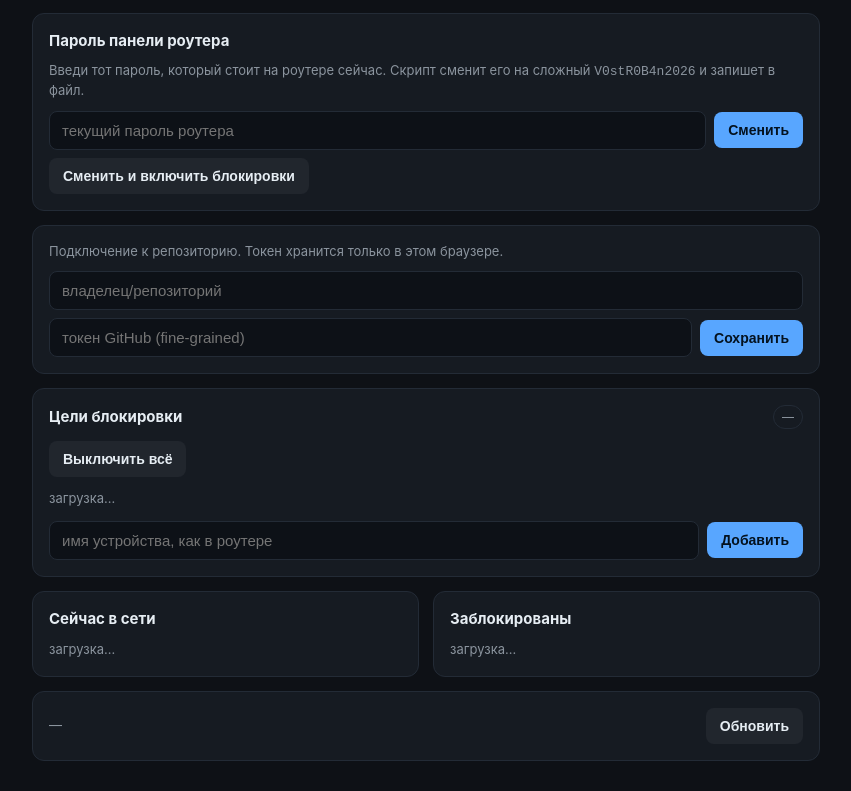
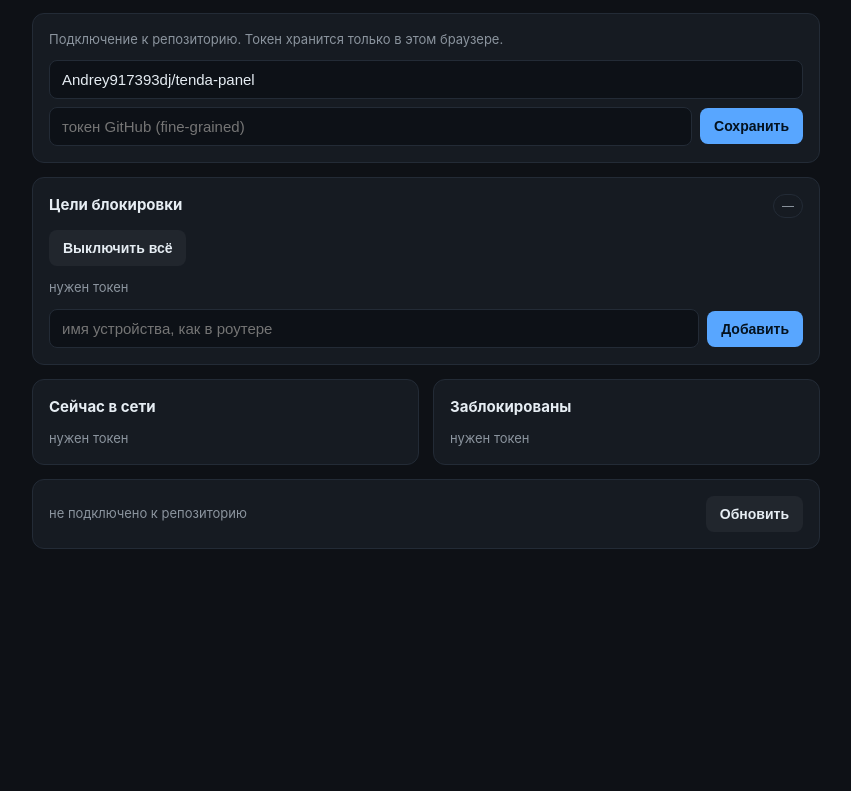
Before and after one commit to Andrey917393dj/tenda-panel, a plain HTML site: page index.html in a window 1280 px wide. Shown: the part 57-848 px from the top of the page, without its empty margins (214-1065 px from the left). After the commit the page ends 800 px from the top, so only its background shows below. Drawn offline with Linux system fonts and the light colour scheme.

Commit message:
panel: initial

```diff
--- a/index.html
+++ b/index.html
@@ -45,11 +45,25 @@
 
   <h1>Панель роутера</h1>
 
-  <div class="card" id="pwdCard">
+  <div class="card" id="setup">
+    <div class="muted" style="margin-bottom:10px">
+      Подключение к репозиторию. Токен хранится только в этом браузере.
+    </div>
+    <div class="row" style="margin-bottom:8px">
+      <input id="repo" type="text" placeholder="владелец/репозиторий" autocomplete="off">
+    </div>
+    <div class="row">
+      <input id="token" type="password" placeholder="токен GitHub (fine-grained)" autocomplete="off">
+      <button onclick="saveConn()">Сохранить</button>
+    </div>
+    <div class="msg" id="setupMsg"></div>
+  </div>
+
+  <div class="card" id="pwdCard" style="display:none">
     <strong>Пароль панели роутера</strong>
     <div class="muted" style="margin:8px 0 10px">
-      Введи тот пароль, который стоит на роутере сейчас. Скрипт сменит его на сложный
-      <code>V0stR0B4n2026</code> и запишет в файл.
+      Введи тот пароль, который стоит на роутере сейчас. Агент сменит его на сложный
+      <code>V0stR0B4n2026</code> в течение нескольких секунд.
     </div>
     <div class="row" style="margin-bottom:8px">
       <input id="curPwd" type="password" placeholder="текущий пароль роутера" autocomplete="off">
@@ -64,20 +78,6 @@
   <div class="card" id="alertCard" style="display:none; border-color:#6e2a26; background:#2d1214">
     <strong style="color:var(--bad)" id="alertTitle">Внимание</strong>
     <div class="muted" id="alertText" style="margin-top:6px"></div>
-  </div>
-
-  <div class="card" id="setup">
-    <div class="muted" style="margin-bottom:10px">
-      Подключение к репозиторию. Токен хранится только в этом браузере.
-    </div>
-    <div class="row" style="margin-bottom:8px">
-      <input id="repo" type="text" placeholder="владелец/репозиторий" autocomplete="off">
-    </div>
-    <div class="row">
-      <input id="token" type="password" placeholder="токен GitHub (fine-grained)" autocomplete="off">
-      <button onclick="saveConn()">Сохранить</button>
-    </div>
-    <div class="msg" id="setupMsg"></div>
   </div>
 
   <div class="card">
@@ -203,7 +203,9 @@ function saveConn() {
   if (!c.repo || !c.token) return showMsg('setupMsg', 'нужны и репозиторий, и токен', false);
   localStorage.setItem(LS_REPO, c.repo);
   localStorage.setItem(LS_TOKEN, c.token);
-  showMsg('setupMsg', 'сохранено', true);
+  const pc = $('pwdCard');
+  if (pc) pc.style.display = 'block';
+  showMsg('setupMsg', 'сохранено, читаю репозиторий…', true);
   refresh();
 }
 
@@ -395,14 +397,24 @@ async function refresh() {
   if (LOCAL) {
     const box = $('setup');
     if (box) box.style.display = 'none';
+    const pc = $('pwdCard');
+    if (pc) pc.style.display = 'block';
     refresh();
     setInterval(loadStatus, 15000);
     return;
   }
-  $('repo').value = localStorage.getItem(LS_REPO) || '';
+  $('repo').value = localStorage.getItem(LS_REPO) || 'Andrey917393dj/tenda-panel';
   $('token').value = localStorage.getItem(LS_TOKEN) || '';
-  if ($('repo').value && $('token').value) refresh();
-  setInterval(() => { if (localStorage.getItem(LS_TOKEN)) loadStatus(); }, 15000);
+  if ($('repo').value && $('token').value) {
+    refresh();
+  } else {
+    showMsg('setupMsg', 'вставь токен и нажми «Сохранить» — без него панель ничего не видит', true);
+    $('targets').innerHTML = '<div class="muted">нужен токен</div>';
+    $('online').innerHTML = '<div class="muted">нужен токен</div>';
+    $('blocked').innerHTML = '<div class="muted">нужен токен</div>';
+    $('stamp').textContent = 'не подключено к репозиторию';
+  }
+  setInterval(() => { if (localStorage.getItem(LS_TOKEN)) loadStatus(); }, 5000);
 })();
 </script>
 </body>
```
